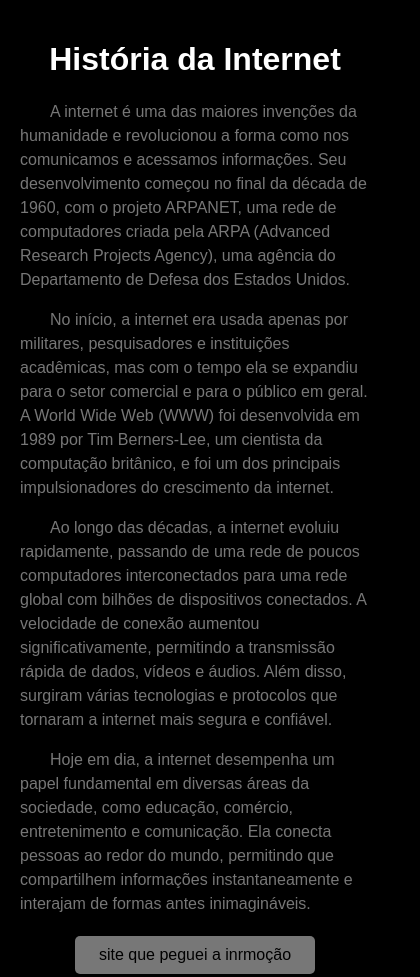
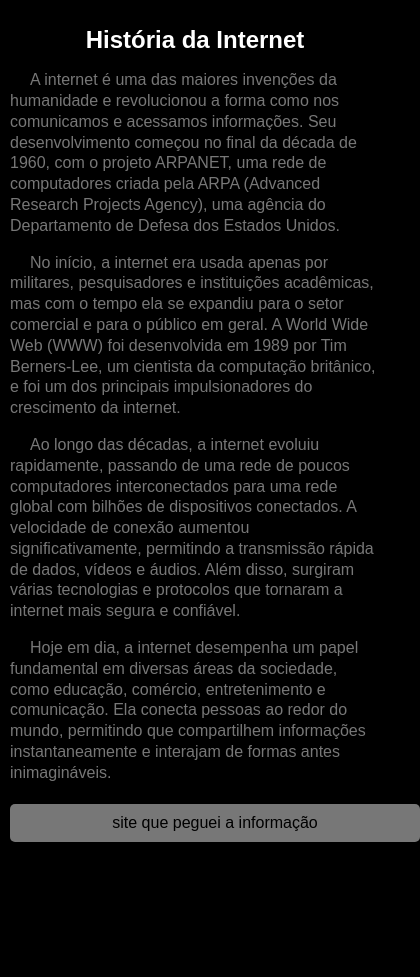
Before and after one commit to coutinhoou/ativ-1-int-web2, a plain HTML site: page index.html in a window 390 px wide. Shown: the whole page, 420 px wide, since content can reach past the window. After the commit the page ends 872 px from the top, so only its background shows below. Drawn offline with Linux system fonts and the light colour scheme.

Commit message:
Add files via upload

```diff
--- a/index.html
+++ b/index.html
@@ -2,62 +2,7 @@
 <html>
 <head>
     <title>História da Internet - Ativ1 Web2</title>
-    <style>
-        body {
-            background-color: #000;
-            color: #777;
-            font-family: Arial, sans-serif;
-            margin: 0;
-            padding: 20px;
-        }
-
-        h1 {
-            text-align: center;
-            color: #fff;
-        }
-
-        p {
-            text-indent: 30px;
-            line-height: 1.5;
-        }
-
-        .source-btn {
-            display: block;
-            margin: 20px auto;
-            background-color: #777;
-            color: #000;
-            border: none;
-            padding: 10px 20px;
-            font-size: 16px;
-            border-radius: 5px;
-            cursor: pointer;
-            text-decoration: none;
-            text-align: center;
-            width: 200px;
-        }
-
-        .source-btn:hover {
-            background-color: #999;
-        }
-
-        .source-btn:focus {
-            outline: none;
-        }
-
-        .container {
-            max-width: 800px;
-            margin: 0 auto;
-        }
-
-        .sr-only {
-            position: absolute;
-            left: -10000px;
-            top: auto;
-            width: 1px;
-            height: 1px;
-            overflow: hidden;
-        }
-    </style>
+    <link rel="stylesheet" type="text/css" href="style.css">
 </head>
 <body>
     <div class="container">
@@ -71,7 +16,7 @@
 
         <p>Hoje em dia, a internet desempenha um papel fundamental em diversas áreas da sociedade, como educação, comércio, entretenimento e comunicação. Ela conecta pessoas ao redor do mundo, permitindo que compartilhem informações instantaneamente e interajam de formas antes inimagináveis.</p>
 
-        <a class="source-btn" href="https://www.wikipedia.org"> site que peguei a inrmoção</a>
+        <a class="source-btn" href="https://www.wikipedia.org">site que peguei a informação</a>
 
         <div class="sr-only" role="region" aria-live="assertive">
             <p>Descrição para pessoas com deficiência visual:</p>
--- /dev/null
+++ b/style.css
@@ -0,0 +1,78 @@
+body {
+    background-color: #000;
+    color: #777;
+    font-family: Arial, sans-serif;
+    margin: 0;
+    padding: 20px;
+}
+
+h1 {
+    text-align: center;
+    color: #fff;
+}
+
+p {
+    text-indent: 30px;
+    line-height: 1.5;
+}
+
+.source-btn {
+    display: block;
+    margin: 20px auto;
+    background-color: #777;
+    color: #000;
+    border: none;
+    padding: 10px 20px;
+    font-size: 16px;
+    border-radius: 5px;
+    cursor: pointer;
+    text-decoration: none;
+    text-align: center;
+    width: 200px;
+}
+
+.source-btn:hover {
+    background-color: #999;
+}
+
+.source-btn:focus {
+    outline: none;
+}
+
+.container {
+    max-width: 800px;
+    margin: 0 auto;
+}
+
+.sr-only {
+    position: absolute;
+    left: -10000px;
+    top: auto;
+    width: 1px;
+    height: 1px;
+    overflow: hidden;
+}
+
+/* Responsivo */
+@media only screen and (max-width: 600px) {
+    body {
+        padding: 10px;
+    }
+
+    h1 {
+        font-size: 24px;
+    }
+
+    p {
+        text-indent: 20px;
+        line-height: 1.3;
+    }
+
+    .container {
+        max-width: 100%;
+    }
+
+    .source-btn {
+        width: 100%;
+    }
+}
```
